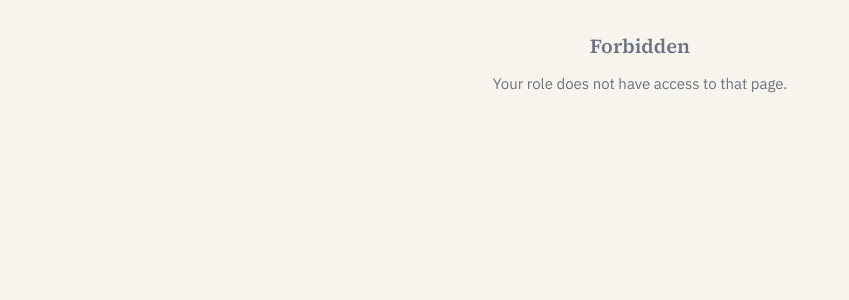
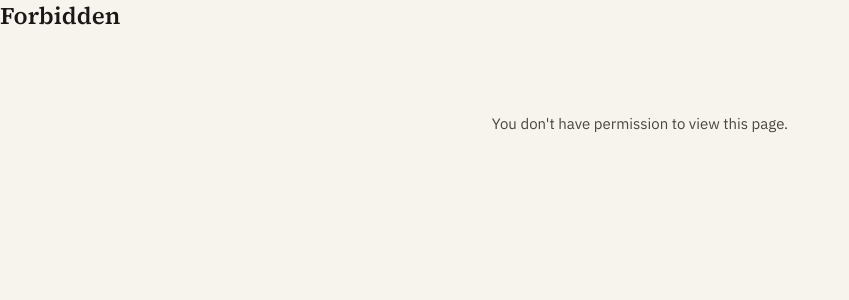
Before and after one commit to ZeroPSR/Mark-Matrix, a React (Vite) app in the folder apps/web/: page /forbidden in a window 1280 px wide. Shown: the top 300 px of the page, without its empty margins (0-849 px from the left). Built offline with nearby package versions, Linux system fonts and the light colour scheme; no server answers.

Commit message:
feat(pages): rebuild NotFound and Forbidden against new design system

```diff
--- a/apps/web/src/pages/ForbiddenPage.tsx
+++ b/apps/web/src/pages/ForbiddenPage.tsx
@@ -1,8 +1,11 @@
+import { PageTitle } from "../components/PageTitle/PageTitle.js";
+import { Empty } from "../components/Empty/Empty.js";
+
 export function ForbiddenPage(): JSX.Element {
   return (
-    <section className="app-error">
-      <h2>Forbidden</h2>
-      <p>Your role does not have access to that page.</p>
-    </section>
+    <article>
+      <PageTitle>Forbidden</PageTitle>
+      <Empty>You don't have permission to view this page.</Empty>
+    </article>
   );
 }
--- a/apps/web/src/pages/NotFoundPage.tsx
+++ b/apps/web/src/pages/NotFoundPage.tsx
@@ -1,8 +1,11 @@
+import { PageTitle } from "../components/PageTitle/PageTitle.js";
+import { Empty } from "../components/Empty/Empty.js";
+
 export function NotFoundPage(): JSX.Element {
   return (
-    <section className="app-error">
-      <h2>Not found</h2>
-      <p>That page does not exist.</p>
-    </section>
+    <article>
+      <PageTitle>Not found</PageTitle>
+      <Empty>The page you were looking for doesn't exist.</Empty>
+    </article>
   );
 }
```
Also changed, not shown: 1 other file (tests, documents, lock files or other folders).
